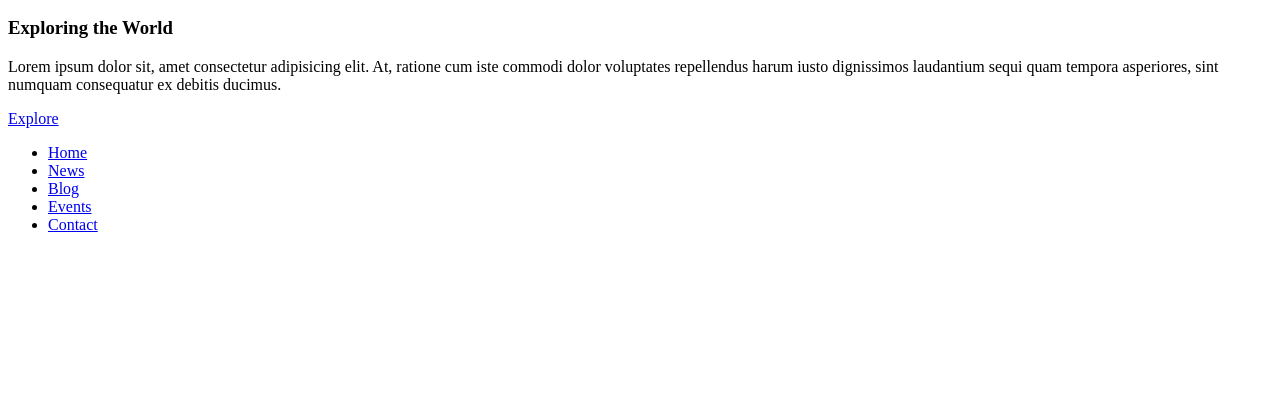
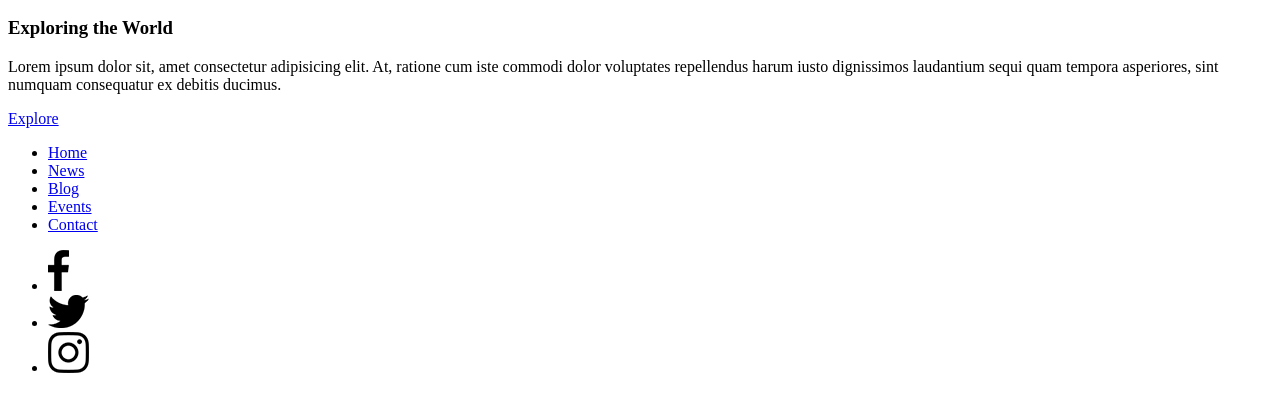
Before and after one commit to tajnur007/lets-go, a plain HTML site: page index.html in a window 1280 px wide. Shown: the part 230-642 px from the top of the page. Drawn offline with Linux system fonts and the light colour scheme.

Commit message:
Social icons section added

```diff
--- a/index.html
+++ b/index.html
@@ -44,7 +44,13 @@
     </main>
 
     <footer>
-
+        <div class="social">
+            <ul>
+                <li><a href="#"><img src="resources/icons/facebook.png" alt=""></a></li>
+                <li><a href="#"><img src="resources/icons/twitter.png" alt=""></a></li>
+                <li><a href="#"><img src="resources/icons/instagram.png" alt=""></a></li>
+            </ul>
+        </div>
     </footer>
 </body>
 
```
Also changed, not shown: resources/icons/facebook.png (added), resources/icons/instagram.png (added), resources/icons/twitter.png (added).
